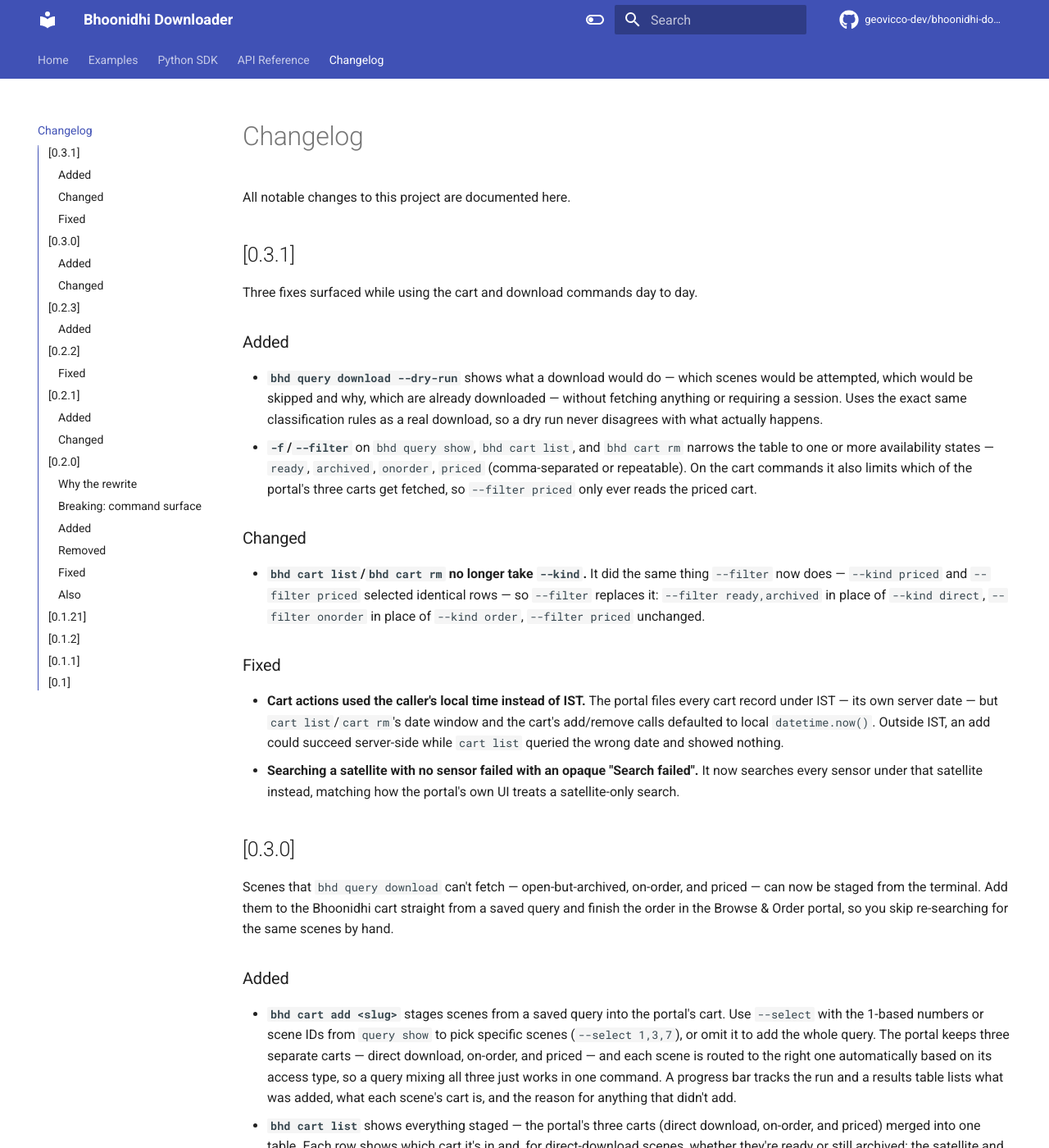
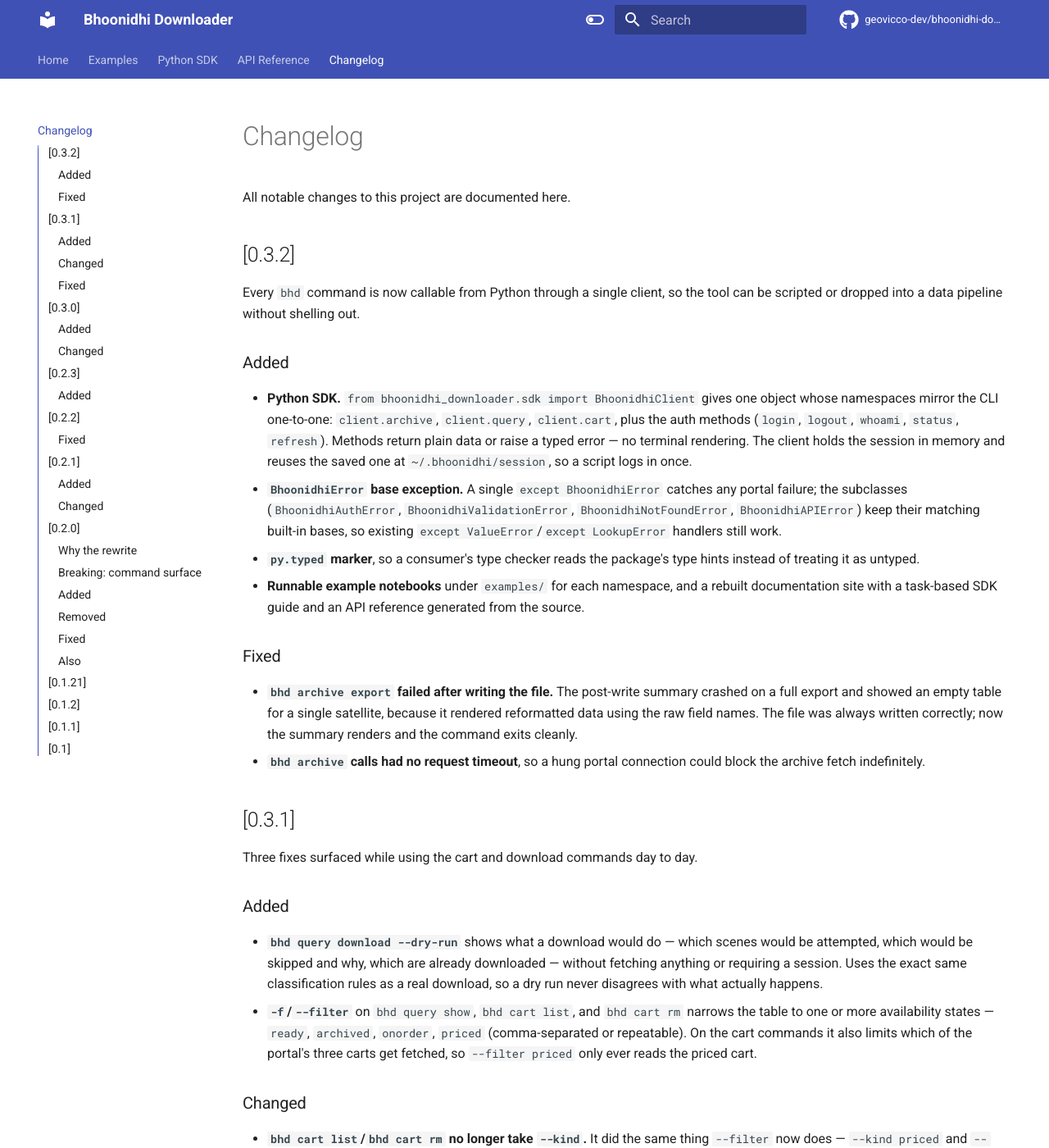
Before and after one commit to geovicco-dev/bhoonidhi-downloader, an MkDocs documentation site: the page built from docs/CHANGELOG.md, in a window 1280 px wide and 1400 px high. Shown: the whole window at 82% size. Built offline with MkDocs 1.6.1 and Material for MkDocs 9.7.7, drawn with Linux system fonts in a browser that asks for light colours; comment, search, counter and statistics services are not loaded.

Commit message:
chore(release): 0.3.2
Bump the version, add the 0.3.2 changelog entry (Python SDK, BhoonidhiError
base, py.typed, docs rebuild, archive export + timeout fixes), and drop the
redundant sdk_ prefix from the example notebooks now that they live under
examples/.

```diff
--- a/CHANGELOG.md
+++ b/CHANGELOG.md
@@ -1,6 +1,22 @@
 # Changelog
 
 All notable changes to this project are documented here.
+
+## [0.3.2]
+
+Every `bhd` command is now callable from Python through a single client, so the tool can be scripted or dropped into a data pipeline without shelling out.
+
+### Added
+
+- **Python SDK.** `from bhoonidhi_downloader.sdk import BhoonidhiClient` gives one object whose namespaces mirror the CLI one-to-one: `client.archive`, `client.query`, `client.cart`, plus the auth methods (`login`, `logout`, `whoami`, `status`, `refresh`). Methods return plain data or raise a typed error — no terminal rendering. The client holds the session in memory and reuses the saved one at `~/.bhoonidhi/session`, so a script logs in once.
+- **`BhoonidhiError` base exception.** A single `except BhoonidhiError` catches any portal failure; the subclasses (`BhoonidhiAuthError`, `BhoonidhiValidationError`, `BhoonidhiNotFoundError`, `BhoonidhiAPIError`) keep their matching built-in bases, so existing `except ValueError`/`except LookupError` handlers still work.
+- **`py.typed` marker**, so a consumer's type checker reads the package's type hints instead of treating it as untyped.
+- **Runnable example notebooks** under `examples/` for each namespace, and a rebuilt documentation site with a task-based SDK guide and an API reference generated from the source.
+
+### Fixed
+
+- **`bhd archive export` failed after writing the file.** The post-write summary crashed on a full export and showed an empty table for a single satellite, because it rendered reformatted data using the raw field names. The file was always written correctly; now the summary renders and the command exits cleanly.
+- **`bhd archive` calls had no request timeout**, so a hung portal connection could block the archive fetch indefinitely.
 
 ## [0.3.1]
 
--- a/pyproject.toml
+++ b/pyproject.toml
@@ -1,6 +1,6 @@
 [project]
 name = "bhoonidhi-downloader"
-version = "0.3.1"
+version = "0.3.2"
 description = "CLI for searching, saving, and downloading satellite data from Bhoonidhi"
 license = "MIT"
 authors = [
```
Also changed, not shown: docs/sdk.md (+4 -4 lines), 9 other files.
